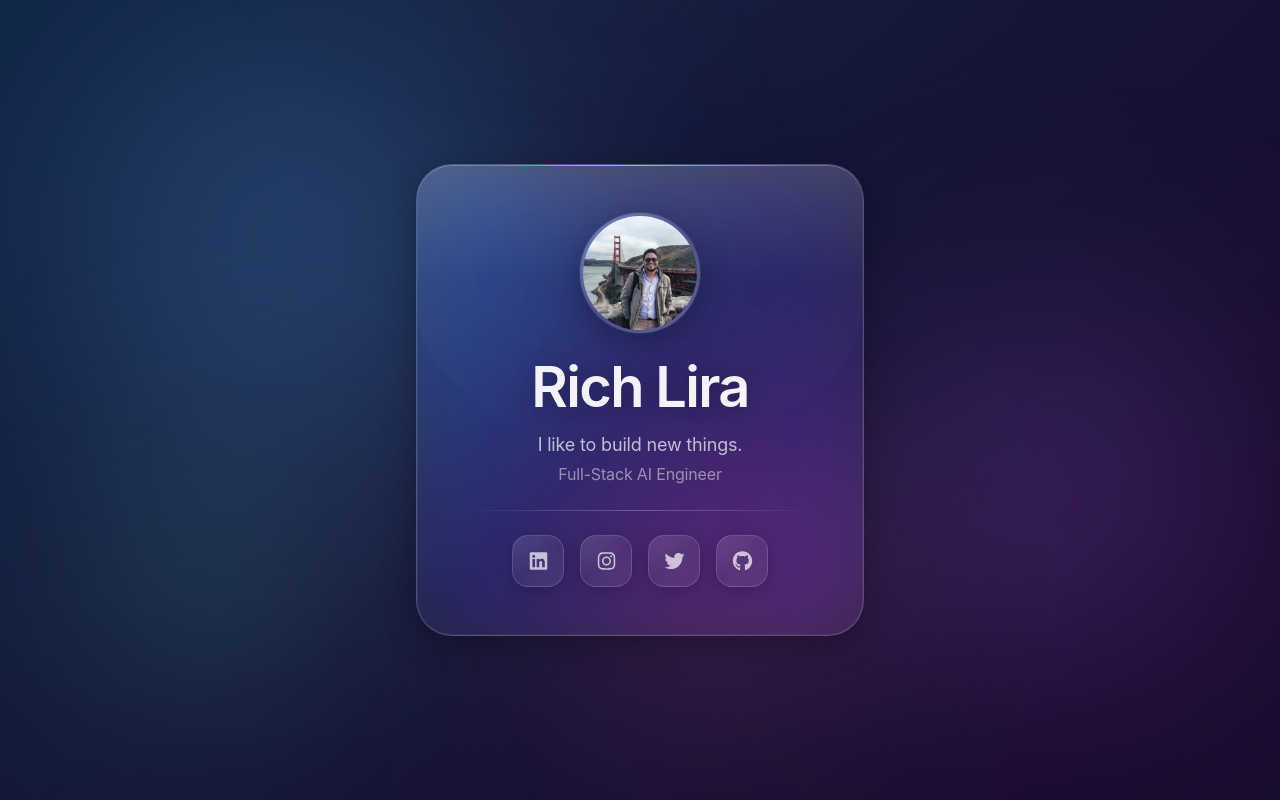
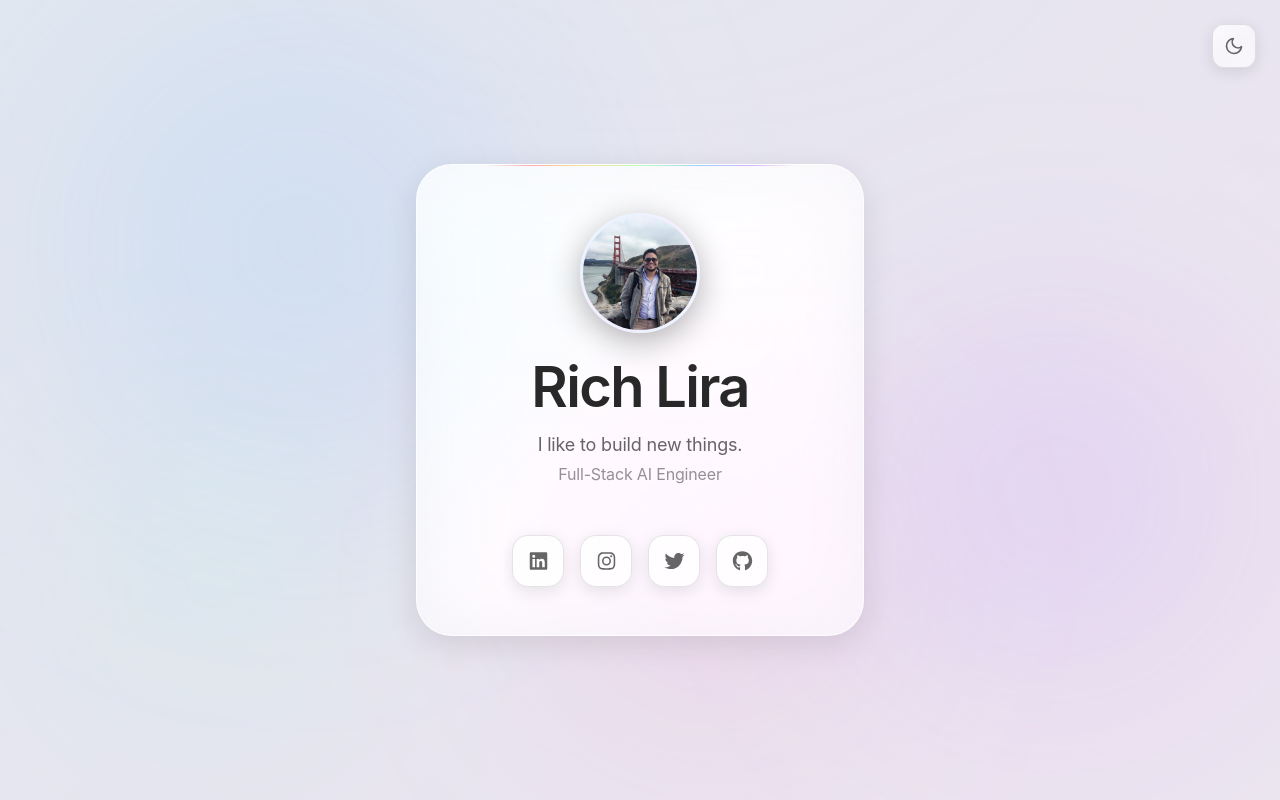
Before and after one commit to richlira/richlira.dev, a Next.js app: page / in a window 1280 px wide. Built offline with nearby package versions, Linux system fonts and the light colour scheme.

Commit message:
implement theme toggle feature and enhance styling
- Add ThemeToggle component for light/dark mode switching
- Update globals.css for light/dark mode styles and variables
- Modify layout to include ThemeToggle button
- Add FontAwesome solid icons dependency to package.json

```diff
--- a/package.json
+++ b/package.json
@@ -11,6 +11,7 @@
   "dependencies": {
     "@fortawesome/fontawesome-svg-core": "^7.1.0",
     "@fortawesome/free-brands-svg-icons": "^7.1.0",
+    "@fortawesome/free-solid-svg-icons": "^7.1.0",
     "@fortawesome/react-fontawesome": "^3.1.1",
     "next": "16.1.1",
     "react": "19.2.3",
--- a/src/app/globals.css
+++ b/src/app/globals.css
@@ -15,13 +15,125 @@
   font-style: normal;
 }
 
-/* Apple Liquid Glass Design System (2025) - Lake Tahoe Inspired */
+/* Apple Liquid Glass Design System (2025) - Light/Dark Mode */
+
+/* Dark Mode (default) */
 :root {
+  --bg-base: #0a0a1a;
+  --bg-gradient-1: #0a0a1a;
+  --bg-gradient-2: #1a1a3e;
+  --bg-gradient-3: #0d2847;
+  --bg-gradient-4: #1a0a2e;
+  --bg-gradient-5: #0a1a2a;
+
   --glass-bg: rgba(255, 255, 255, 0.08);
-  --glass-border: rgba(255, 255, 255, 0.2);
-  --glass-highlight: rgba(255, 255, 255, 0.5);
+  --glass-bg-gradient-start: rgba(255, 255, 255, 0.1);
+  --glass-bg-gradient-mid: rgba(255, 255, 255, 0.05);
+  --glass-bg-gradient-end: rgba(255, 255, 255, 0.08);
+  --glass-border: rgba(255, 255, 255, 0.18);
+  --glass-shadow: rgba(0, 0, 0, 0.3);
+  --glass-highlight: rgba(255, 255, 255, 0.15);
+
   --text-primary: rgba(255, 255, 255, 0.95);
   --text-secondary: rgba(255, 255, 255, 0.7);
+  --text-shadow: rgba(0, 0, 0, 0.3);
+
+  --orb-1: rgba(100, 180, 255, 0.6);
+  --orb-2: rgba(180, 100, 255, 0.5);
+  --orb-3: rgba(255, 100, 180, 0.4);
+  --orb-4: rgba(100, 255, 200, 0.35);
+
+  --icon-bg-start: rgba(255, 255, 255, 0.12);
+  --icon-bg-mid: rgba(255, 255, 255, 0.03);
+  --icon-bg-end: rgba(255, 255, 255, 0.06);
+  --icon-border: rgba(255, 255, 255, 0.15);
+  --icon-color: rgba(255, 255, 255, 0.7);
+  --icon-color-hover: rgba(255, 255, 255, 0.95);
+  --icon-hover-bg-start: rgba(255, 255, 255, 0.18);
+  --icon-hover-bg-mid: rgba(255, 255, 255, 0.06);
+  --icon-hover-bg-end: rgba(255, 255, 255, 0.1);
+  --icon-hover-border: rgba(255, 255, 255, 0.3);
+  --icon-hover-shadow: 0 12px 32px rgba(0, 0, 0, 0.3), 0 0 40px rgba(255, 255, 255, 0.1);
+}
+
+/* Light Mode - Auto */
+@media (prefers-color-scheme: light) {
+  :root:not([data-theme="dark"]) {
+    --bg-base: #f5f5f7;
+    --bg-gradient-1: #e8eef5;
+    --bg-gradient-2: #d4e4f7;
+    --bg-gradient-3: #e0e8f0;
+    --bg-gradient-4: #ece4f0;
+    --bg-gradient-5: #e4ecf4;
+
+    --glass-bg: rgba(255, 255, 255, 0.6);
+    --glass-bg-gradient-start: rgba(255, 255, 255, 0.7);
+    --glass-bg-gradient-mid: rgba(255, 255, 255, 0.5);
+    --glass-bg-gradient-end: rgba(255, 255, 255, 0.6);
+    --glass-border: rgba(255, 255, 255, 0.8);
+    --glass-shadow: rgba(0, 0, 0, 0.1);
+    --glass-highlight: rgba(255, 255, 255, 0.9);
+
+    --text-primary: rgba(0, 0, 0, 0.85);
+    --text-secondary: rgba(0, 0, 0, 0.6);
+    --text-shadow: rgba(255, 255, 255, 0.5);
+
+    --orb-1: rgba(100, 180, 255, 0.4);
+    --orb-2: rgba(180, 100, 255, 0.35);
+    --orb-3: rgba(255, 100, 180, 0.3);
+    --orb-4: rgba(100, 255, 200, 0.25);
+
+    --icon-bg-start: rgba(255, 255, 255, 0.8);
+    --icon-bg-mid: rgba(255, 255, 255, 0.6);
+    --icon-bg-end: rgba(255, 255, 255, 0.7);
+    --icon-border: rgba(0, 0, 0, 0.1);
+    --icon-color: rgba(0, 0, 0, 0.6);
+    --icon-color-hover: rgba(0, 0, 0, 0.9);
+    --icon-hover-bg-start: rgba(255, 255, 255, 0.95);
+    --icon-hover-bg-mid: rgba(255, 255, 255, 0.8);
+    --icon-hover-bg-end: rgba(255, 255, 255, 0.9);
+    --icon-hover-border: rgba(0, 0, 0, 0.15);
+    --icon-hover-shadow: 0 12px 32px rgba(0, 0, 0, 0.15), 0 0 40px rgba(0, 0, 0, 0.05);
+  }
+}
+
+/* Light Mode - Manual Override */
+:root[data-theme="light"] {
+  --bg-base: #f5f5f7;
+  --bg-gradient-1: #e8eef5;
+  --bg-gradient-2: #d4e4f7;
+  --bg-gradient-3: #e0e8f0;
+  --bg-gradient-4: #ece4f0;
+  --bg-gradient-5: #e4ecf4;
+
+  --glass-bg: rgba(255, 255, 255, 0.6);
+  --glass-bg-gradient-start: rgba(255, 255, 255, 0.7);
+  --glass-bg-gradient-mid: rgba(255, 255, 255, 0.5);
+  --glass-bg-gradient-end: rgba(255, 255, 255, 0.6);
+  --glass-border: rgba(255, 255, 255, 0.8);
+  --glass-shadow: rgba(0, 0, 0, 0.1);
+  --glass-highlight: rgba(255, 255, 255, 0.9);
+
+  --text-primary: rgba(0, 0, 0, 0.85);
+  --text-secondary: rgba(0, 0, 0, 0.6);
+  --text-shadow: rgba(255, 255, 255, 0.5);
+
+  --orb-1: rgba(100, 180, 255, 0.4);
+  --orb-2: rgba(180, 100, 255, 0.35);
+  --orb-3: rgba(255, 100, 180, 0.3);
+  --orb-4: rgba(100, 255, 200, 0.25);
+
+  --icon-bg-start: rgba(255, 255, 255, 0.8);
+  --icon-bg-mid: rgba(255, 255, 255, 0.6);
+  --icon-bg-end: rgba(255, 255, 255, 0.7);
+  --icon-border: rgba(0, 0, 0, 0.1);
+  --icon-color: rgba(0, 0, 0, 0.6);
+  --icon-color-hover: rgba(0, 0, 0, 0.9);
+  --icon-hover-bg-start: rgba(255, 255, 255, 0.95);
+  --icon-hover-bg-mid: rgba(255, 255, 255, 0.8);
+  --icon-hover-bg-end: rgba(255, 255, 255, 0.9);
+  --icon-hover-border: rgba(0, 0, 0, 0.15);
+  --icon-hover-shadow: 0 12px 32px rgba(0, 0, 0, 0.15), 0 0 40px rgba(0, 0, 0, 0.05);
 }
 
 /* Dynamic Animated Background */
@@ -34,7 +146,7 @@ body {
   min-height: 100vh;
   margin: 0;
   padding: 0;
-  background: #0a0a1a;
+  background: var(--bg-base);
   -webkit-font-smoothing: antialiased;
   -moz-osx-font-smoothing: grayscale;
   overflow-x: hidden;
@@ -48,11 +160,11 @@ body::before {
   inset: 0;
   background: linear-gradient(
     135deg,
-    #0a0a1a 0%,
-    #1a1a3e 25%,
-    #0d2847 50%,
-    #1a0a2e 75%,
-    #0a1a2a 100%
+    var(--bg-gradient-1) 0%,
+    var(--bg-gradient-2) 25%,
+    var(--bg-gradient-3) 50%,
+    var(--bg-gradient-4) 75%,
+    var(--bg-gradient-5) 100%
   );
   background-size: 400% 400%;
   animation: gradientShift 20s ease infinite;
@@ -87,7 +199,7 @@ body::before {
 .bg-orb-1 {
   width: 600px;
   height: 600px;
-  background: radial-gradient(circle, rgba(100, 180, 255, 0.6) 0%, transparent 70%);
+  background: radial-gradient(circle, var(--orb-1) 0%, transparent 70%);
   top: -200px;
   left: -100px;
   animation: orb1Move 25s ease-in-out infinite;
@@ -96,7 +208,7 @@ body::before {
 .bg-orb-2 {
   width: 500px;
   height: 500px;
-  background: radial-gradient(circle, rgba(180, 100, 255, 0.5) 0%, transparent 70%);
+  background: radial-gradient(circle, var(--orb-2) 0%, transparent 70%);
   top: 20%;
   right: -150px;
   animation: orb2Move 30s ease-in-out infinite;
@@ -105,7 +217,7 @@ body::before {
 .bg-orb-3 {
   width: 450px;
   height: 450px;
-  background: radial-gradient(circle, rgba(255, 100, 180, 0.4) 0%, transparent 70%);
+  background: radial-gradient(circle, var(--orb-3) 0%, transparent 70%);
   bottom: -100px;
   left: 30%;
   animation: orb3Move 22s ease-in-out infinite;
@@ -114,7 +226,7 @@ body::before {
 .bg-orb-4 {
   width: 350px;
   height: 350px;
-  background: radial-gradient(circle, rgba(100, 255, 200, 0.35) 0%, transparent 70%);
+  background: radial-gradient(circle, var(--orb-4) 0%, transparent 70%);
   top: 60%;
   left: -100px;
   animation: orb4Move 28s ease-in-out infinite;
@@ -170,18 +282,15 @@ body::after {
   position: relative;
   background: linear-gradient(
     135deg,
-    rgba(255, 255, 255, 0.1) 0%,
-    rgba(255, 255, 255, 0.05) 50%,
-    rgba(255, 255, 255, 0.08) 100%
+    var(--glass-bg-gradient-start) 0%,
+    var(--glass-bg-gradient-mid) 50%,
+    var(--glass-bg-gradient-end) 100%
   );
   backdrop-filter: blur(40px) saturate(180%) brightness(1.1);
   -webkit-backdrop-filter: blur(40px) saturate(180%) brightness(1.1);
   border-radius: 36px;
-  border: 1px solid rgba(255, 255, 255, 0.18);
-  box-shadow:
-    0 8px 32px rgba(0, 0, 0, 0.3),
-    0 0 0 1px rgba(255, 255, 255, 0.05) inset,
-    0 1px 0 rgba(255, 255, 255, 0.2) inset;
+  border: 1px solid var(--glass-border);
+  box-shadow: 0 8px 32px var(--glass-shadow);
   padding: 48px;
   overflow: hidden;
   z-index: 1;
@@ -231,7 +340,7 @@ h1 {
   color: var(--text-primary);
   font-weight: 600;
   letter-spacing: -0.03em;
-  text-shadow: 0 2px 20px rgba(0, 0, 0, 0.3);
+  text-shadow: 0 2px 20px var(--text-shadow);
   margin: 0;
 }
 
@@ -267,21 +376,21 @@ p {
   /* True glass transparency */
   background: linear-gradient(
     145deg,
-    rgba(255, 255, 255, 0.12) 0%,
-    rgba(255, 255, 255, 0.03) 50%,
-    rgba(255, 255, 255, 0.06) 100%
+    var(--icon-bg-start) 0%,
+    var(--icon-bg-mid) 50%,
+    var(--icon-bg-end) 100%
   );
   backdrop-filter: blur(20px) saturate(150%);
   -webkit-backdrop-filter: blur(20px) saturate(150%);
 
   /* Glass edge */
-  border: 1px solid rgba(255, 255, 255, 0.15);
+  border: 1px solid var(--icon-border);
   border-radius: 16px;
 
   /* Depth shadow */
-  box-shadow: 0 4px 16px rgba(0, 0, 0, 0.2);
+  box-shadow: 0 4px 16px var(--glass-shadow);
 
-  color: rgba(255, 255, 255, 0.7);
+  color: var(--icon-color);
   transition: all 0.4s cubic-bezier(0.175, 0.885, 0.32, 1.275);
   position: relative;
   overflow: hidden;
@@ -302,16 +411,13 @@ p {
   transform: translateY(-6px) scale(1.08);
   background: linear-gradient(
     145deg,
-    rgba(255, 255, 255, 0.18) 0%,
-    rgba(255, 255, 255, 0.06) 50%,
-    rgba(255, 255, 255, 0.1) 100%
+    var(--icon-hover-bg-start) 0%,
+    var(--icon-hover-bg-mid) 50%,
+    var(--icon-hover-bg-end) 100%
   );
-  border-color: rgba(255, 255, 255, 0.3);
-  color: rgba(255, 255, 255, 0.95);
-  box-shadow:
-    0 12px 32px rgba(0, 0, 0, 0.3),
-    0 0 40px rgba(255, 255, 255, 0.1),
-    0 1px 0 rgba(255, 255, 255, 0.25) inset;
+  border-color: var(--icon-hover-border);
+  color: var(--icon-color-hover);
+  box-shadow: var(--icon-hover-shadow);
 }
 
 .glass-icon:hover::before {
@@ -497,3 +603,48 @@ a:hover {
 .glass-icon:nth-child(2) { animation-delay: 0.5s; }
 .glass-icon:nth-child(3) { animation-delay: 0.6s; }
 .glass-icon:nth-child(4) { animation-delay: 0.7s; }
+
+/* Theme Toggle Button */
+.theme-toggle {
+  position: fixed;
+  top: 24px;
+  right: 24px;
+  width: 44px;
+  height: 44px;
+  display: flex;
+  align-items: center;
+  justify-content: center;
+  background: linear-gradient(
+    145deg,
+    var(--icon-bg-start) 0%,
+    var(--icon-bg-mid) 50%,
+    var(--icon-bg-end) 100%
+  );
+  backdrop-filter: blur(20px) saturate(150%);
+  -webkit-backdrop-filter: blur(20px) saturate(150%);
+  border: 1px solid var(--icon-border);
+  border-radius: 12px;
+  box-shadow: 0 4px 16px var(--glass-shadow);
+  color: var(--icon-color);
+  cursor: pointer;
+  transition: all 0.3s cubic-bezier(0.175, 0.885, 0.32, 1.275);
+  z-index: 100;
+  font-size: 18px;
+}
+
+.theme-toggle:hover {
+  transform: translateY(-2px) scale(1.05);
+  background: linear-gradient(
+    145deg,
+    var(--icon-hover-bg-start) 0%,
+    var(--icon-hover-bg-mid) 50%,
+    var(--icon-hover-bg-end) 100%
+  );
+  border-color: var(--icon-hover-border);
+  color: var(--icon-color-hover);
+  box-shadow: var(--icon-hover-shadow);
+}
+
+.theme-toggle:active {
+  transform: translateY(0) scale(0.98);
+}
--- a/src/app/layout.tsx
+++ b/src/app/layout.tsx
@@ -2,6 +2,7 @@ import type { Metadata, Viewport } from 'next';
 import { config } from '@fortawesome/fontawesome-svg-core';
 import '@fortawesome/fontawesome-svg-core/styles.css';
 import './globals.css';
+import ThemeToggle from '@/components/ThemeToggle';
 
 config.autoAddCss = false;
 
@@ -52,6 +53,8 @@ export default function RootLayout({
         <meta name="msapplication-TileColor" content="#da532c" />
       </head>
       <body>
+        {/* Theme Toggle */}
+        <ThemeToggle />
         {/* Animated Background Orbs */}
         <div className="bg-orbs" aria-hidden="true">
           <div className="bg-orb bg-orb-1" />
--- /dev/null
+++ b/src/components/ThemeToggle.tsx
@@ -0,0 +1,66 @@
+'use client';
+
+import { useEffect, useState } from 'react';
+
+type Theme = 'light' | 'dark';
+
+export default function ThemeToggle() {
+  const [theme, setTheme] = useState<Theme>('dark');
+  const [mounted, setMounted] = useState(false);
+
+  useEffect(() => {
+    setMounted(true);
+    // Check localStorage first, then system preference
+    const stored = localStorage.getItem('theme') as Theme | null;
+    if (stored) {
+      setTheme(stored);
+      applyTheme(stored);
+    } else {
+      // Default to system preference
+      const prefersDark = window.matchMedia('(prefers-color-scheme: dark)').matches;
+      const systemTheme: Theme = prefersDark ? 'dark' : 'light';
+      setTheme(systemTheme);
+      applyTheme(systemTheme);
+    }
+  }, []);
+
+  const applyTheme = (newTheme: Theme) => {
+    document.documentElement.setAttribute('data-theme', newTheme);
+  };
+
+  const toggleTheme = () => {
+    const newTheme: Theme = theme === 'dark' ? 'light' : 'dark';
+    setTheme(newTheme);
+    localStorage.setItem('theme', newTheme);
+    applyTheme(newTheme);
+  };
+
+  if (!mounted) return null;
+
+  return (
+    <button
+      onClick={toggleTheme}
+      className="theme-toggle"
+      aria-label={`Switch to ${theme === 'dark' ? 'light' : 'dark'} mode`}
+      title={`Switch to ${theme === 'dark' ? 'light' : 'dark'} mode`}
+    >
+      {theme === 'dark' ? (
+        <svg xmlns="http://www.w3.org/2000/svg" width="20" height="20" viewBox="0 0 24 24" fill="none" stroke="currentColor" strokeWidth="2" strokeLinecap="round" strokeLinejoin="round">
+          <circle cx="12" cy="12" r="5"/>
+          <line x1="12" y1="1" x2="12" y2="3"/>
+          <line x1="12" y1="21" x2="12" y2="23"/>
+          <line x1="4.22" y1="4.22" x2="5.64" y2="5.64"/>
+          <line x1="18.36" y1="18.36" x2="19.78" y2="19.78"/>
+          <line x1="1" y1="12" x2="3" y2="12"/>
+          <line x1="21" y1="12" x2="23" y2="12"/>
+          <line x1="4.22" y1="19.78" x2="5.64" y2="18.36"/>
+          <line x1="18.36" y1="5.64" x2="19.78" y2="4.22"/>
+        </svg>
+      ) : (
+        <svg xmlns="http://www.w3.org/2000/svg" width="20" height="20" viewBox="0 0 24 24" fill="none" stroke="currentColor" strokeWidth="2" strokeLinecap="round" strokeLinejoin="round">
+          <path d="M21 12.79A9 9 0 1 1 11.21 3 7 7 0 0 0 21 12.79z"/>
+        </svg>
+      )}
+    </button>
+  );
+}
```
